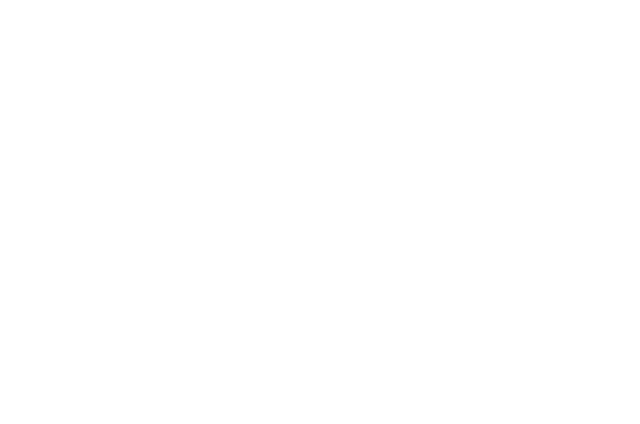
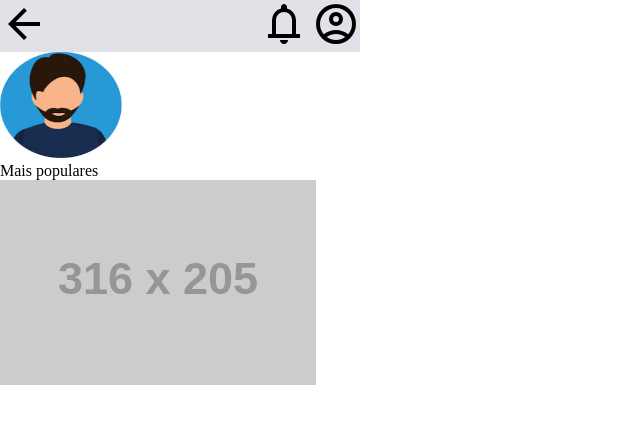
Before and after one commit to gaabriiee/front-pi-ifba, a plain HTML site: page index.html in a window 1280 px wide. Shown: the whole page, without its empty margins (0-640 px from the left). Drawn offline with Linux system fonts and the light colour scheme; placeholder pictures from the web are drawn by us.

Commit message:
started index

```diff
--- a/index.html
+++ b/index.html
@@ -0,0 +1,30 @@
+<!DOCTYPE html>
+<html lang="en">
+<head>
+    <meta charset="UTF-8">
+    <meta name="viewport" content="width=device-width, initial-scale=1.0">
+    <title>Index</title>
+    <link rel="stylesheet" href="style.css">
+</head>
+<body id="index">
+    <div id="top-bar">
+        <a href="./login.html">
+            <img src="./resources/arrow-back-icon.svg" alt="arrow-back-icon" width="48" height="48">
+        </a>
+        <div>
+            <img src="./resources/bell-icon.svg" alt="arrow-back-icon" width="48" height="48">
+            <img src="./resources/account-circle.svg" alt="arrow-back-icon" width="48" height="48">
+        </div>
+    </div>
+
+    <div id="index-content">
+        <div class="carrousel">
+            <img src="./resources/masculino.png" alt="" width="122" height="106">
+        </div>
+    <div id="populares">
+        Mais populares
+        <img src="https://placehold.co/316x205" alt="">
+    </div>
+    </div>
+</body>
+</html>
--- a/style.css
+++ b/style.css
@@ -1,6 +1,24 @@
-body{
+body#index{
     height: 800px;
     width: 360px;
+    margin: 0;
+}
+
+
+#top-bar {
+    display: flex;
+    color: #E0E2E8;
+    background-color: #E0E2E8;
+    justify-content: space-between;
+}
+
+
+
+
+body#login{
+    height: 800px;
+    width: 360px;
+    margin: 0;
     display: flex;
     justify-content: center;
     align-items: center;
```
Also changed, not shown: login.html (+2 -2 lines), resources/account-circle.svg (added), resources/arrow-back-icon.svg (added), resources/bell-icon.svg (added), resources/lembraai-logo.png (added), resources/masculino.png (added).
